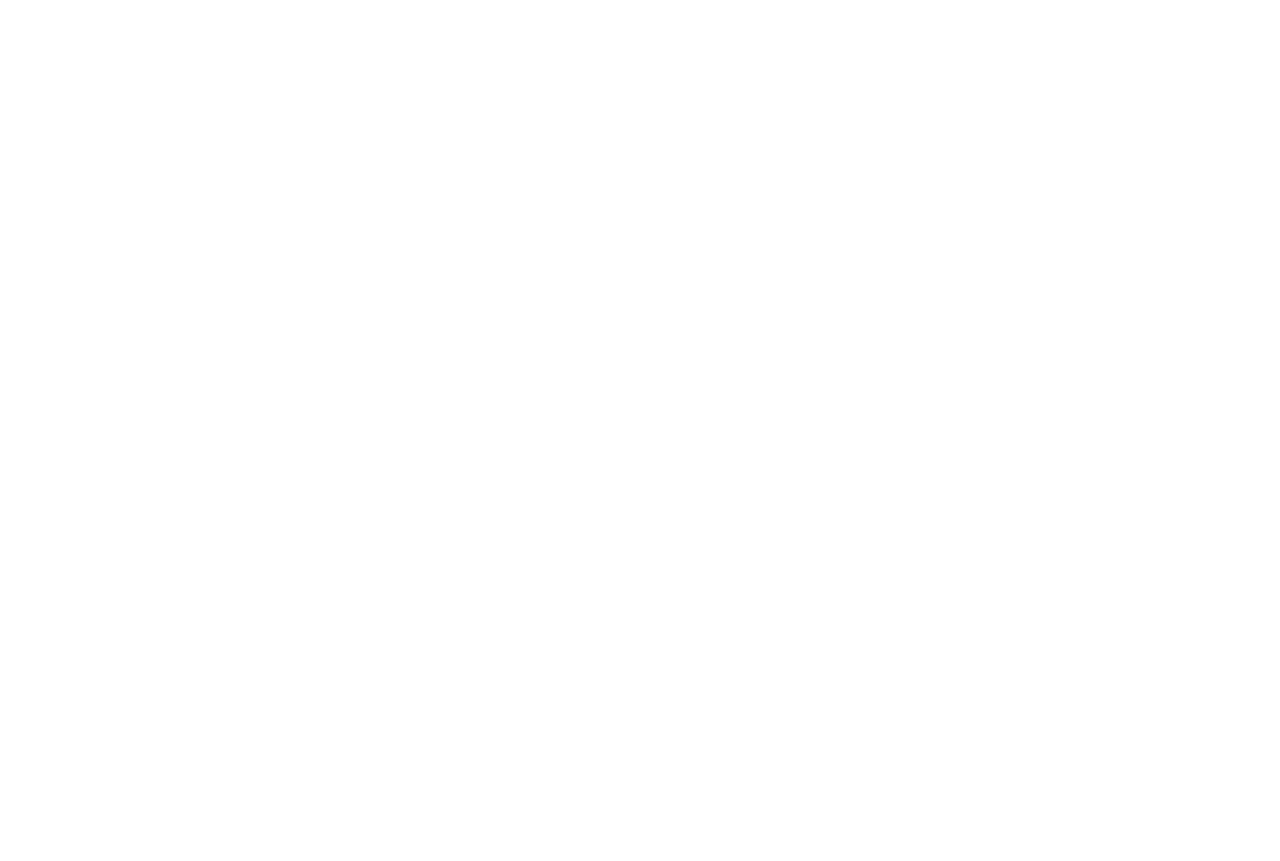
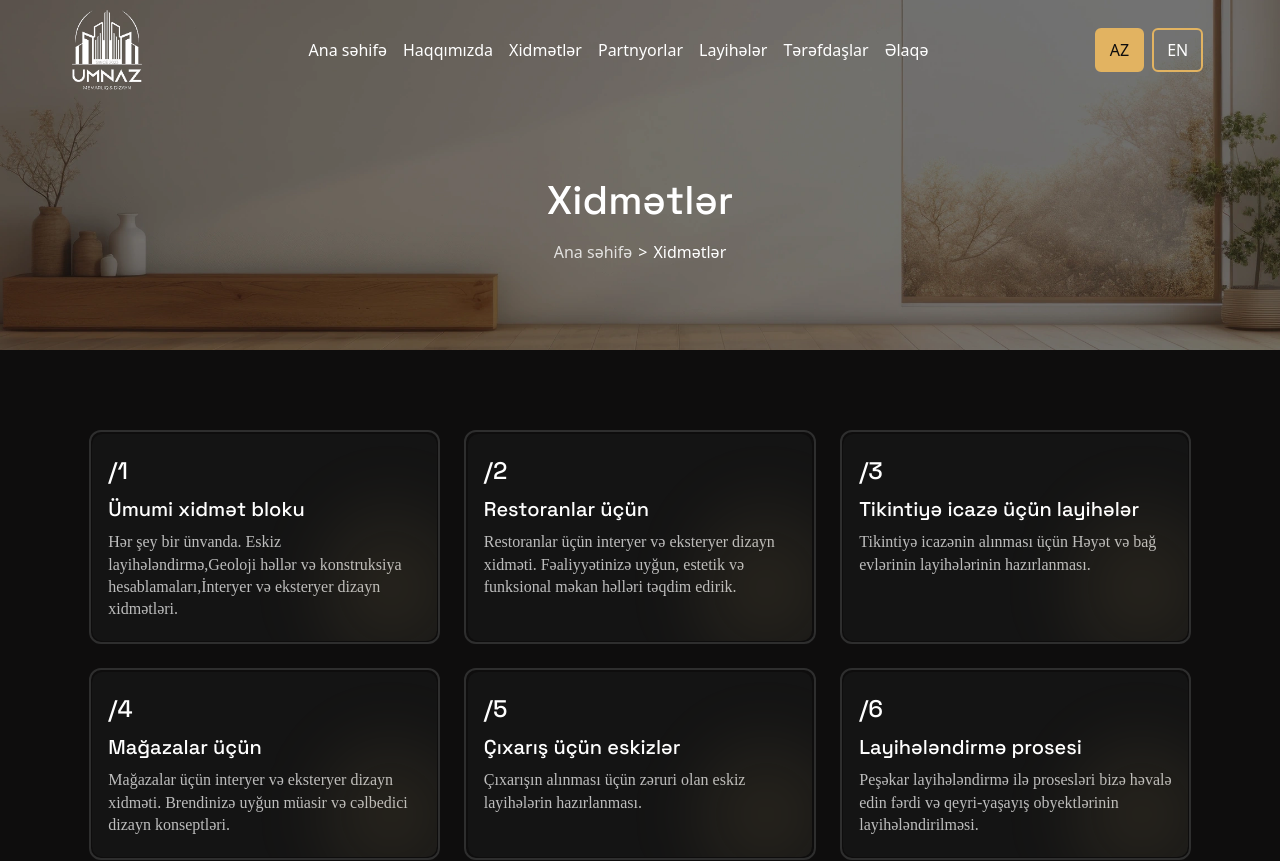
Before and after one commit to ShehlaAbdul/umnaz, a React (Vite) app: page /xidmetler in a window 1280 px wide. Before the commit this address had no page. Shown: the top 861 px of the page. Before the commit the page ends 800 px from the top, so only its background shows below. Built offline with nearby package versions, Linux system fonts and the light colour scheme.

Commit message:
services side is finihed

```diff
--- a/src/App.jsx
+++ b/src/App.jsx
@@ -8,6 +8,7 @@ import AOS from "aos";
 import "aos/dist/aos.css";
 import Partners from "./Pages/Partners/Partners";
 import ContactPage from "./Pages/ContactPage/ContactPage";
+import ServicesPage from "./Pages/ServicesPage/ServicesPage";
 AOS.init();
 function App() {
 
@@ -19,7 +20,8 @@ function App() {
             <Route path="/" element={<Home />} />
             <Route path="/haqqimizda" element={<AboutPage />} />
             <Route path="/terefdaslar" element={<Partners />} />
-            <Route path="/elaqe" element={<ContactPage/>}/>
+            <Route path="/elaqe" element={<ContactPage />} />
+            <Route path="/xidmetler" element={<ServicesPage/>}/>
             {/* <Route path="/about" element={<About />} />
           <Route path="/contact" element={<Contact />} /> */}
           </Route>
--- /dev/null
+++ b/src/Pages/ServicesPage/ServicesPage.jsx
@@ -0,0 +1,80 @@
+import React from 'react';
+import "./Style.scss";
+import HeroSection from '../../Component/HeroSection/HeroSection';
+import BgImage from "../../assets/images/HeroSection.webp";
+
+function ServicesPage() {
+      const details = [
+        {
+          id: 1,
+          title: "Ümumi xidmət bloku",
+          description:
+            "Hər şey bir ünvanda. Eskiz layihələndirmə,Geoloji həllər və konstruksiya hesablamaları,İnteryer və eksteryer dizayn xidmətləri.",
+        },
+        {
+          id: 2,
+          title: "Restoranlar üçün",
+          description:
+            "Restoranlar üçün interyer və eksteryer dizayn xidməti. Fəaliyyətinizə uyğun, estetik və funksional məkan həlləri təqdim edirik.",
+        },
+        {
+          id: 3,
+          title: "Tikintiyə icazə üçün layihələr",
+          description:
+            "Tikintiyə icazənin alınması üçün Həyət və bağ evlərinin layihələrinin hazırlanması.",
+        },
+        {
+          id: 4,
+          title: "Mağazalar üçün",
+          description:
+            "Mağazalar üçün interyer və eksteryer dizayn xidməti. Brendinizə uyğun müasir və cəlbedici dizayn konseptləri.",
+        },
+        {
+          id: 5,
+          title: "Çıxarış üçün eskizlər",
+          description:
+            "Çıxarışın alınması üçün zəruri olan eskiz layihələrin hazırlanması.",
+        },
+        {
+          id: 6,
+          title: "Layihələndirmə prosesi",
+          description:
+            "Peşəkar layihələndirmə ilə prosesləri bizə həvalə edin fərdi və qeyri-yaşayış obyektlərinin layihələndirilməsi.",
+        },
+        {
+          id: 7,
+          title: "Anbar binaları",
+          description:
+            "Anbar binaları üçün müasir və etibarlı layihə həlləri. İstismara uyğun, funksional və davamlı konstruksiyalar.",
+        },
+        {
+          id: 8,
+          title: "Tədris / kurs bölməsi",
+          description:
+            "interyer dizayn (Corona, AutoCAD, 3ds Max, Photoshop), memarlıq (Archicad, SketchUp, Lumion) və qrafik dizayn proqramları ",
+        },
+      ];
+  return (
+    <>
+      <HeroSection title={"Xidmətlər"} bgImage={BgImage} />
+      <section id="services-page">
+        <div className="services-page container-fluid">
+          <div className="services-grid">
+            {details.map((item) => (
+              <div className="service-card" key={item.id}>
+                    <div className="service-card__inner">
+                <span className="card-id">/{item.id}</span>
+                <h3 className="card-title">{item.title}</h3>
+                <p className="card-text">{item.description}</p>
+                </div>
+
+              </div>
+            ))}
+          </div>
+        </div>
+      </section>
+    </>
+  );
+}
+
+export default ServicesPage;
--- /dev/null
+++ b/src/Pages/ServicesPage/Style.scss
@@ -0,0 +1,154 @@
+@use "../../styles/global.scss" as *;
+
+@property --angle {
+  syntax: "<angle>";
+  initial-value: 0deg;
+  inherits: false;
+}
+
+
+
+#services-page {
+  background: $main-bg-color;
+  padding: 80px 6%;
+
+  .services-grid {
+    display: grid;
+    grid-template-columns: repeat(3, 1fr);
+    gap: 24px;
+  }
+
+  // Outer wrapper — this IS the animated border
+  .service-card {
+    border-radius: 12px;
+    padding:1.5px;
+    animation: spin-gradient 3s linear infinite;
+    position: relative;
+    flex: 1 0 0;
+    transition: all 100ms;
+    border: 2px solid #2e2e2e;
+    &:hover{
+        @keyframes spin-gradient {
+  from { --angle: 0deg; }
+  to   { --angle: 360deg; }
+}
+        background: conic-gradient(
+      from var(--angle) at 0% 0%,
+      #2e2e2e 0deg,
+      #2e2e2e 60deg,
+      #2e2e2e 120deg,
+      $main-color 180deg,
+      #2e2e2e 240deg,
+      #2e2e2e 300deg,
+      #2e2e2e 360deg
+    );
+    }
+    // Soft outer glow
+    &::before {
+      content: "";
+      position: absolute;
+      inset: -1px;
+      border-radius: 12px;
+      background: inherit;
+      filter: blur(8px);
+      opacity: 0.35;
+      z-index: -1;
+    }
+
+    // Inner dark card
+    &__inner {
+      background: $main-card-bg;
+      border-radius: 10.5px;
+      display: flex;
+      padding: 20px 16px;
+      flex-direction: column;
+      align-items: flex-start;
+      gap: 8px;
+      position: relative;
+      overflow: hidden;
+      height: 100%;
+
+      // Bottom-right ambient glow
+      &::after {
+        content: "";
+        position: absolute;
+        right: -40px;
+        bottom: -50px;
+        width: 50%;
+        height: 100%;
+        filter: blur(30px);
+        background: radial-gradient(
+          circle,
+          #e9c77f28 0%,
+          #e9c77f13 20%,
+          transparent 100%
+        );
+        border-radius: 50%;
+        pointer-events: none;
+      }
+    }
+
+    .card-id {
+      font-family: "Space Grotesk";
+      font-size: 24px;
+      font-weight: 500;
+      line-height: 140%;
+      color: $main-text-color;
+    }
+
+    .card-title {
+      font-size: 20px;
+      font-weight: 500;
+      line-height: 140%;
+      color: $main-text-color;
+    }
+
+    .card-text {
+      font-family: "Poppins";
+      font-size: 16px;
+      font-weight: 400;
+      line-height: 140%;
+      color: #bdbdbd;
+    }
+  }
+
+  @media (max-width: 1200px) {
+    .services-grid {
+      grid-template-columns: repeat(1, 1fr);
+    }
+  }
+
+  @media (max-width: 992px) {
+    padding: 60px 0;
+
+    .services-grid {
+      grid-template-columns: repeat(2, 1fr);
+      gap: 24px;
+
+      .service-card {
+        &__inner {
+          padding: 18px 14px;
+        }
+
+        .card-id {
+          font-size: 20px;
+        }
+
+        .card-title {
+          font-size: 18px;
+        }
+
+        .card-text {
+          font-size: 14px;
+        }
+      }
+    }
+  }
+
+  @media (max-width: 576px) {
+    .services-grid {
+      grid-template-columns: repeat(1, 1fr);
+      gap: 24px;
+    }
+  }
+}
```
